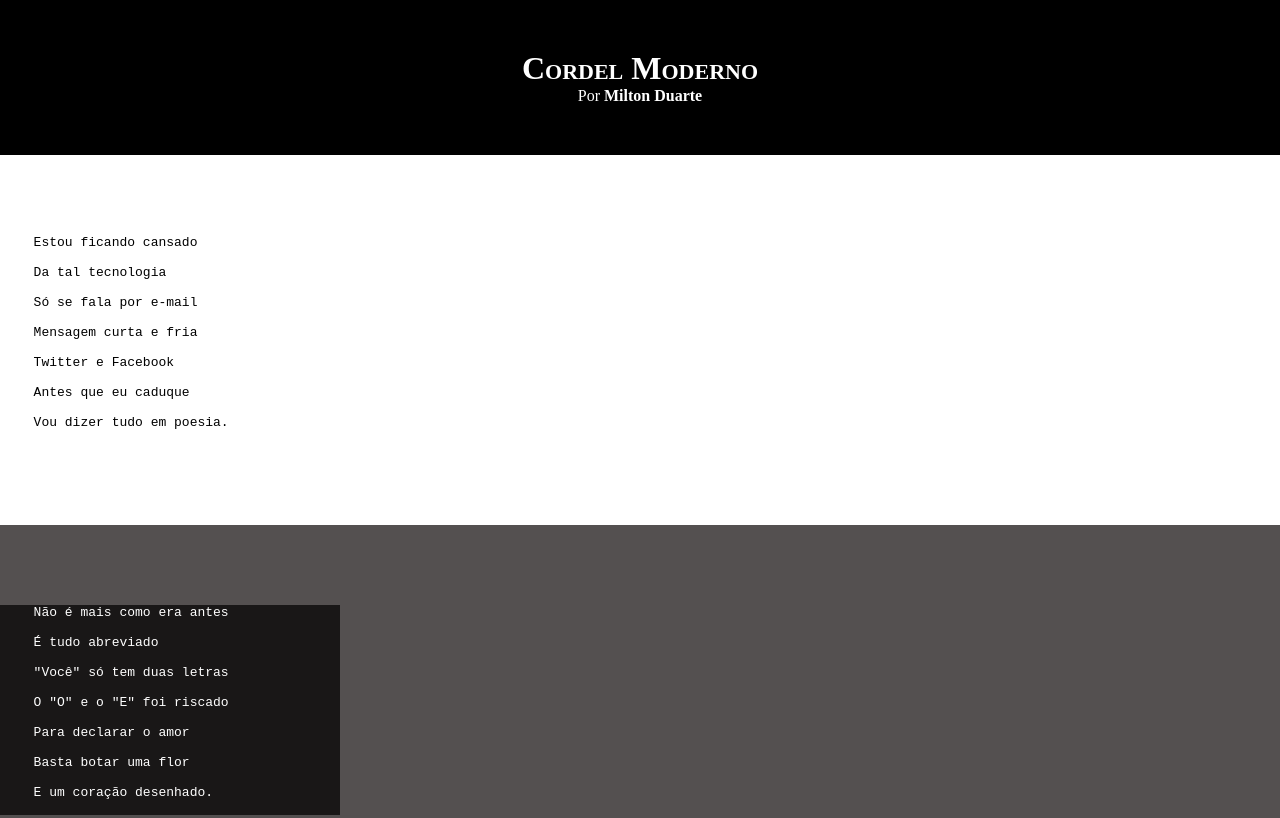
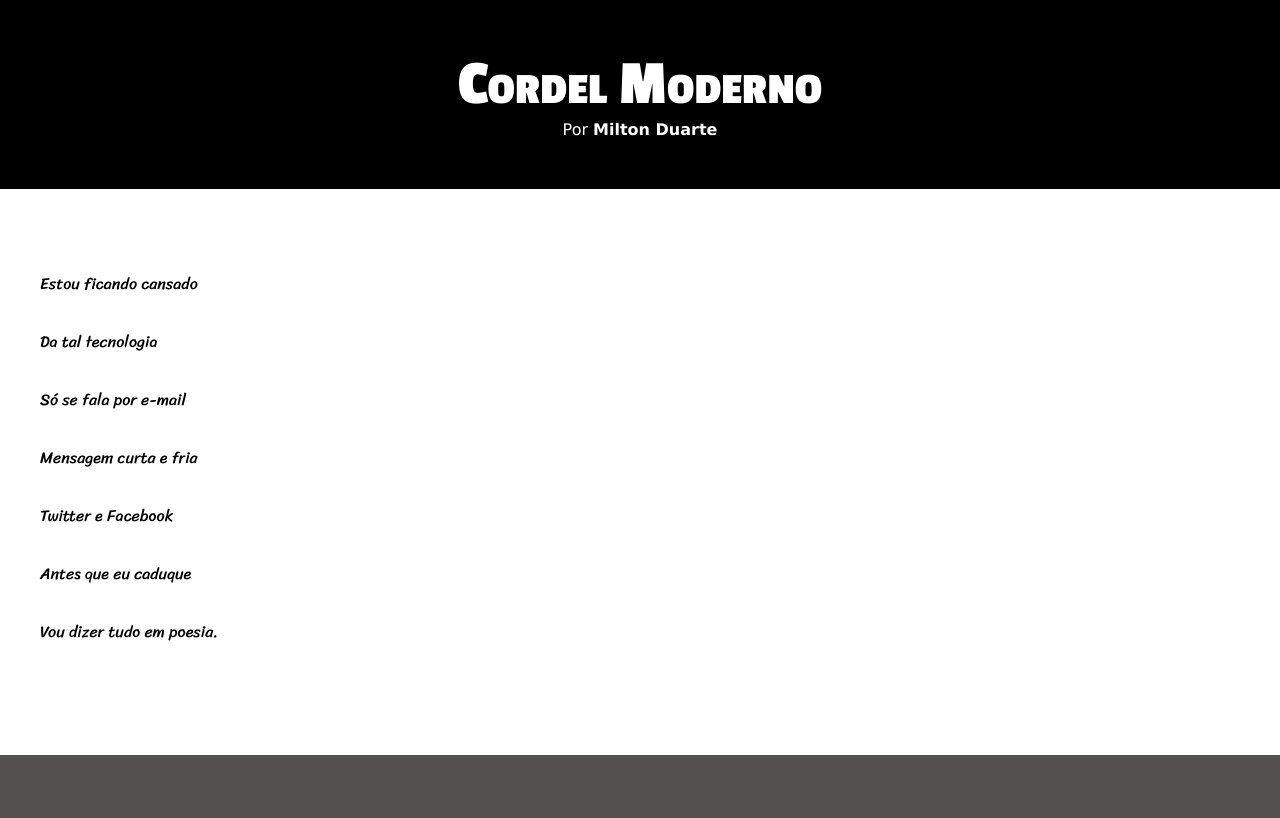
Before and after one commit to felpsclassic/html-csss, a plain HTML site: page desafio/desafio012/index.html in a window 1280 px wide. Shown: the top 818 px of the page. Drawn offline with Linux system fonts and the light colour scheme.

Commit message:
mudando fontes

```diff
--- a/desafio/desafio012/style.css
+++ b/desafio/desafio012/style.css
@@ -1,13 +1,26 @@
 @charset "UTF-8";
+
+@import url('https://fonts.googleapis.com/css2?family=Passion+One:wght@400;700;900&family=Sriracha&display=swap');
+
+
+
+:root {
+    --fonte1: Verdana, Geneva, Tahoma, sans-serif;
+    --font2: "Passion One", sans-serif;
+    --font3: "Sriracha", cursive;
+}
 
 * {
     margin: 0px;
     padding: 0px;
+    font-size: 1em;
 }
 
 html, body {
+
     min-height: 100vh;
     background-color: darkgray;
+    font-family: var(--fonte1);
 }
 
 header {
@@ -17,8 +30,10 @@ header {
 }
 
 header > h1 {
+    font-family: var(--font2);
     padding-top: 50px;
     font-variant: small-caps;
+    font-size: 4em;
 }
 
 header p {
@@ -43,8 +58,15 @@ section {
     padding-top: 10vh;
     padding-bottom: 10vh;
 
+}
+
+section pre {
+    font-family: var(--font3);
+    margin-left: -10px;
 
 }
+
+
 
 section.normal {
     background-color: white;
@@ -64,9 +86,6 @@ section.imagem  pre {
 
 }
 
-pre {
-    margin-left: -60px;
-}
 
 footer {
     background-color: black;
```
